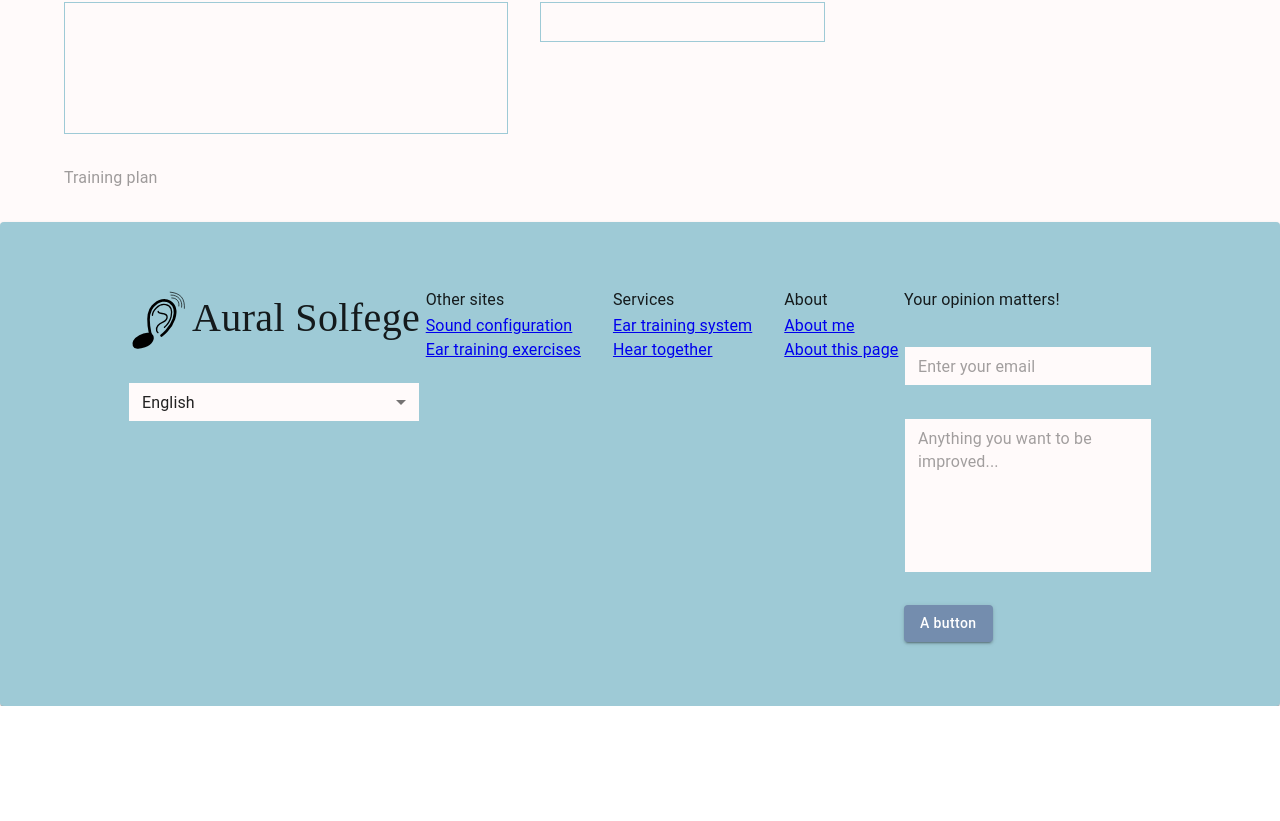
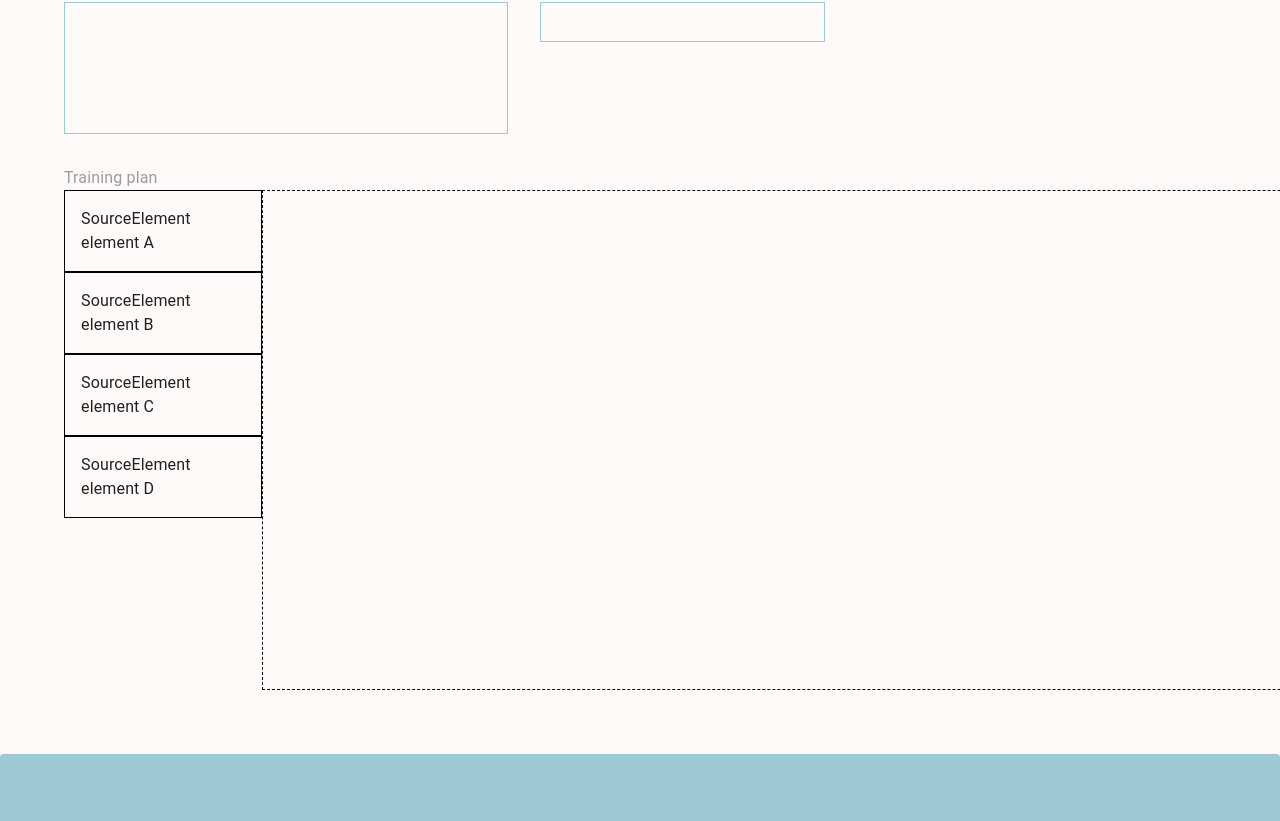
Before and after one commit to thanhKasper/aural-solfege-ui, a React (Vite) app: page /exercises/create in a window 1280 px wide. Shown: the part 340-1161 px from the top of the page. Before the commit the page ends 1046 px from the top, so only its background shows below. Built offline with nearby package versions, Linux system fonts and the light colour scheme; a web font is replaced by a local one.

Commit message:
feat: initial design for drag and drop component

```diff
--- a/src/components/atoms/InputLabel.tsx
+++ b/src/components/atoms/InputLabel.tsx
@@ -13,7 +13,7 @@ const InputLabel = ({
 }: PropsWithChildren<InputLabelProps>) => {
   return (
     <>
-      <label>
+      <label style={{ width: "100%"}}>
         <Typography variant="body1" color="textDisabled">{label}</Typography>
         {children}
       </label>
--- /dev/null
+++ b/src/components/organisms/DragAndDrop/DragAndDropContext.tsx
@@ -0,0 +1,20 @@
+import { Stack } from "@mui/material";
+import DropContainer from "./DropContainer";
+import SourceElement from "./SourceElement";
+
+const DragAndDropContext = () => {
+  return (
+    <Stack direction={"row"} sx={{ width: "100%"}}>
+      <div>
+        <SourceElement id="element A" />
+        <SourceElement id="element B" />
+        <SourceElement id="element C" />
+        <SourceElement id="element D" />
+      </div>
+
+      <DropContainer />
+    </Stack>
+  );
+};
+
+export default DragAndDropContext;
--- /dev/null
+++ b/src/components/organisms/DragAndDrop/DraggableElement.tsx
@@ -0,0 +1,5 @@
+const DraggableElement = () => {
+  return <div>DraggableElement</div>;
+};
+
+export default DraggableElement;
--- /dev/null
+++ b/src/components/organisms/DragAndDrop/DropContainer.tsx
@@ -0,0 +1,16 @@
+import { Box } from "@mui/material";
+
+const DropContainer = () => {
+  return (
+    <Box
+      sx={{
+        width: "100%",
+        height: "500px",
+        border: "1px dashed black",
+        alignSelf: "stretch",
+      }}
+    ></Box>
+  );
+};
+
+export default DropContainer;
--- /dev/null
+++ b/src/components/organisms/DragAndDrop/SourceElement.tsx
@@ -0,0 +1,16 @@
+import { Box } from "@mui/material";
+import useGhostDrag from "./hooks/useDrag";
+import { useRef } from "react";
+
+const SourceElement = ({ id }: { id: string }) => {
+  const sourceElementRef = useRef(null);
+  const { drag, onMouseDown } = useGhostDrag({ elementRef: sourceElementRef });
+  return (
+    <Box
+      sx={{ padding: 2, border: "1px solid black" }}
+      onMouseDown={onMouseDown}
+    >{`SourceElement ${id}`}</Box>
+  );
+};
+
+export default SourceElement;
--- /dev/null
+++ b/src/components/organisms/DragAndDrop/hooks/useDrag.tsx
@@ -0,0 +1,47 @@
+import {
+  useCallback,
+  useEffect,
+  useState,
+  type MouseEventHandler,
+  type RefObject,
+} from "react";
+
+interface GhostDragProps {
+  elementRef?: RefObject<HTMLElement | null>;
+}
+
+export default function useGhostDrag({ elementRef }: GhostDragProps) {
+  const [drag, setDrag] = useState<{
+    x: number;
+    y: number;
+    rect?: DOMRect;
+  } | null>(null);
+
+  const onMouseDown = useCallback<React.MouseEventHandler<HTMLElement>>(
+    (e) => {
+      e.preventDefault();
+      if (!elementRef?.current) return;
+      const rect = elementRef?.current.getBoundingClientRect();
+      setDrag({ x: e.clientX, y: e.clientY, rect });
+    },
+    [elementRef],
+  );
+
+  useEffect(() => {
+    if (!drag) return;
+
+    const onMove = (e: MouseEvent) =>
+      setDrag((d) => d && { ...d, x: e.clientX, y: e.clientY });
+
+    const onUp = () => setDrag(null);
+
+    window.addEventListener("mousemove", onMove);
+    window.addEventListener("mouseup", onUp);
+    return () => {
+      window.removeEventListener("mousemove", onMove);
+      window.removeEventListener("mouseup", onUp);
+    };
+  }, [drag]);
+
+  return { onMouseDown, drag };
+}
--- a/src/pages/ExerciseCreationPage.tsx
+++ b/src/pages/ExerciseCreationPage.tsx
@@ -1,5 +1,6 @@
 import InputLabel from "@/components/atoms/InputLabel";
 import ExerciseRepetitionInput from "@/components/molecules/ExerciseRepetitionInput";
+import DragAndDropContext from "@/components/organisms/DragAndDrop/DragAndDropContext";
 import { Container, Grid, TextField, Typography } from "@mui/material";
 import { Controller, Form, useForm } from "react-hook-form";
 
@@ -62,7 +63,11 @@ const ExerciseCreationPage = () => {
             <Controller
               name="trainingPlan"
               control={control}
-              render={() => <InputLabel label="Training plan"></InputLabel>}
+              render={() => (
+                <InputLabel label="Training plan">
+                  <DragAndDropContext />
+                </InputLabel>
+              )}
             />
           </Grid>
         </Grid>
```
